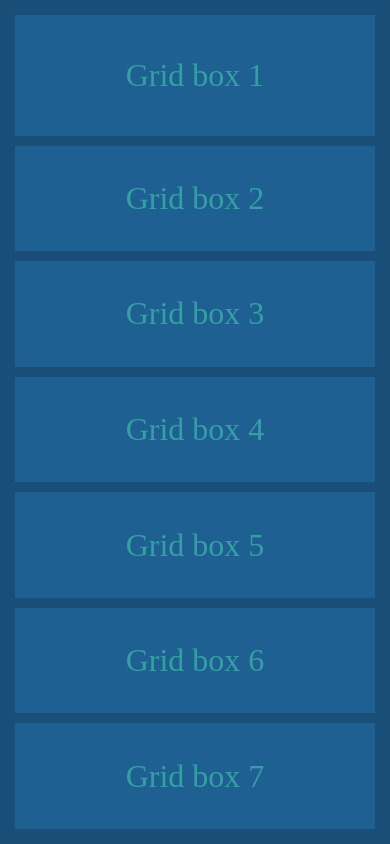
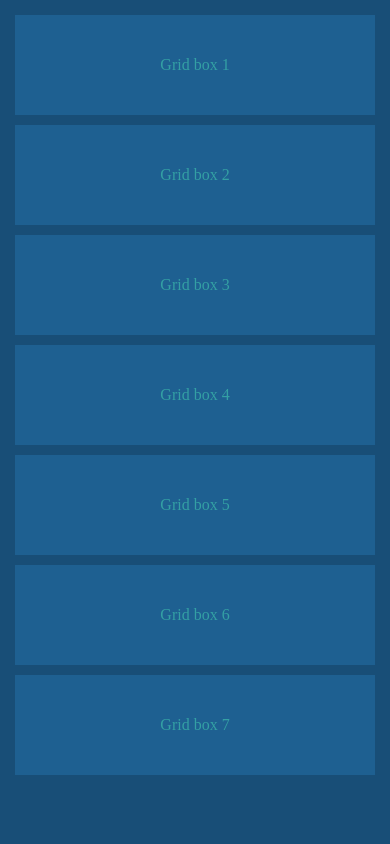
Before and after one commit to Vishwas-MH/Assignment-2-CSS-Grid, a plain HTML site: page index.html in a window 390 px wide. Drawn offline with Linux system fonts and the light colour scheme.

Commit message:
updated responsiveness

```diff
--- a/style.css
+++ b/style.css
@@ -51,6 +51,7 @@ body{
 .child:nth-child(2){
     grid-column: 3 / 4;
     grid-row: 1 / 3;
+    z-index: 2;
 }
 
 .child:nth-child(3){
@@ -82,10 +83,25 @@ body{
 {
     .parent{
         grid-template-columns: repeat(auto-fill, minmax(50%, 1fr));
-        grid-template-rows: repeat(auto,auto);
+        grid-template-rows: repeat(7, 100px);
     }
     .child{
         grid-column: unset !important;
         grid-row: unset !important;
     }
 }
+
+@media(max-width: 400px)
+{
+    html{
+        font-size: 8px;
+    }
+    .parent{
+        grid-template-columns: repeat(auto-fill, minmax(50%, 1fr));
+        grid-template-rows: repeat(7, 100px);
+    }
+    .child{
+        grid-column: unset !important;
+        grid-row: unset !important;
+    }
+}
```
